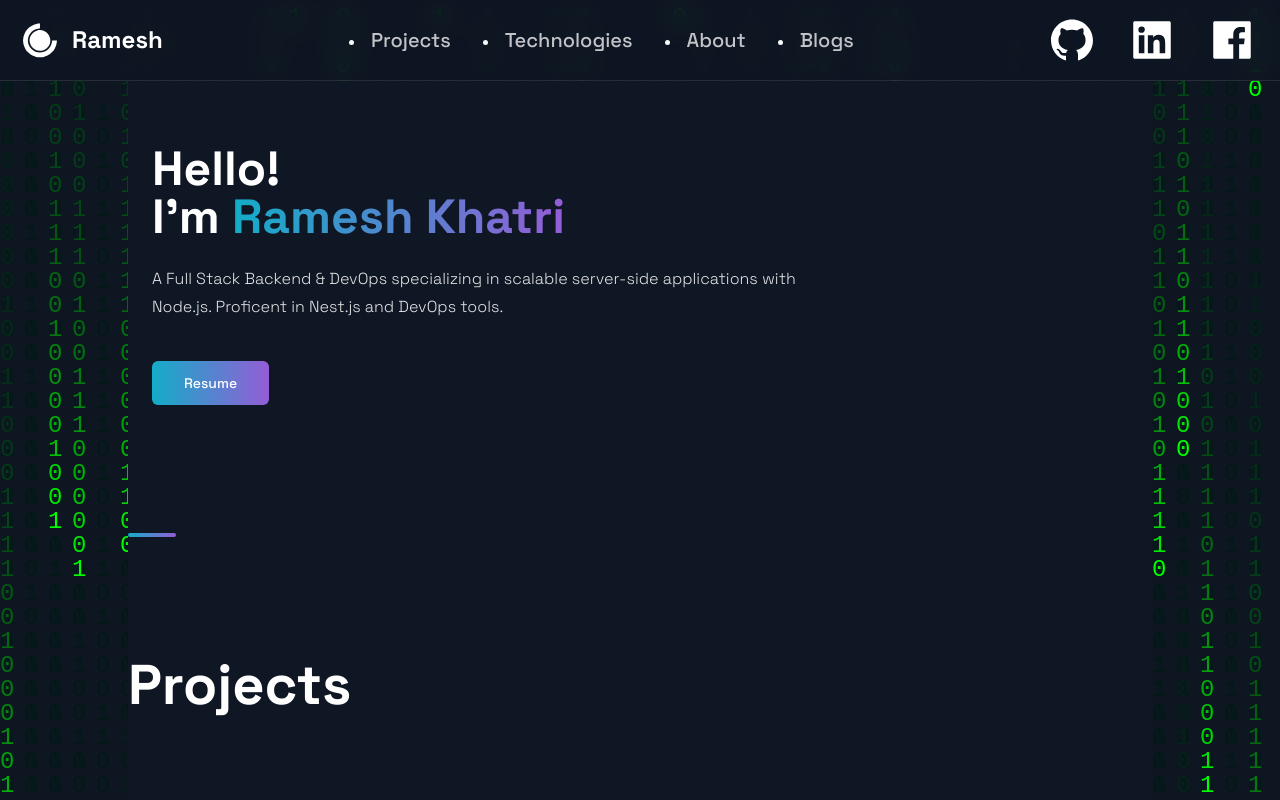
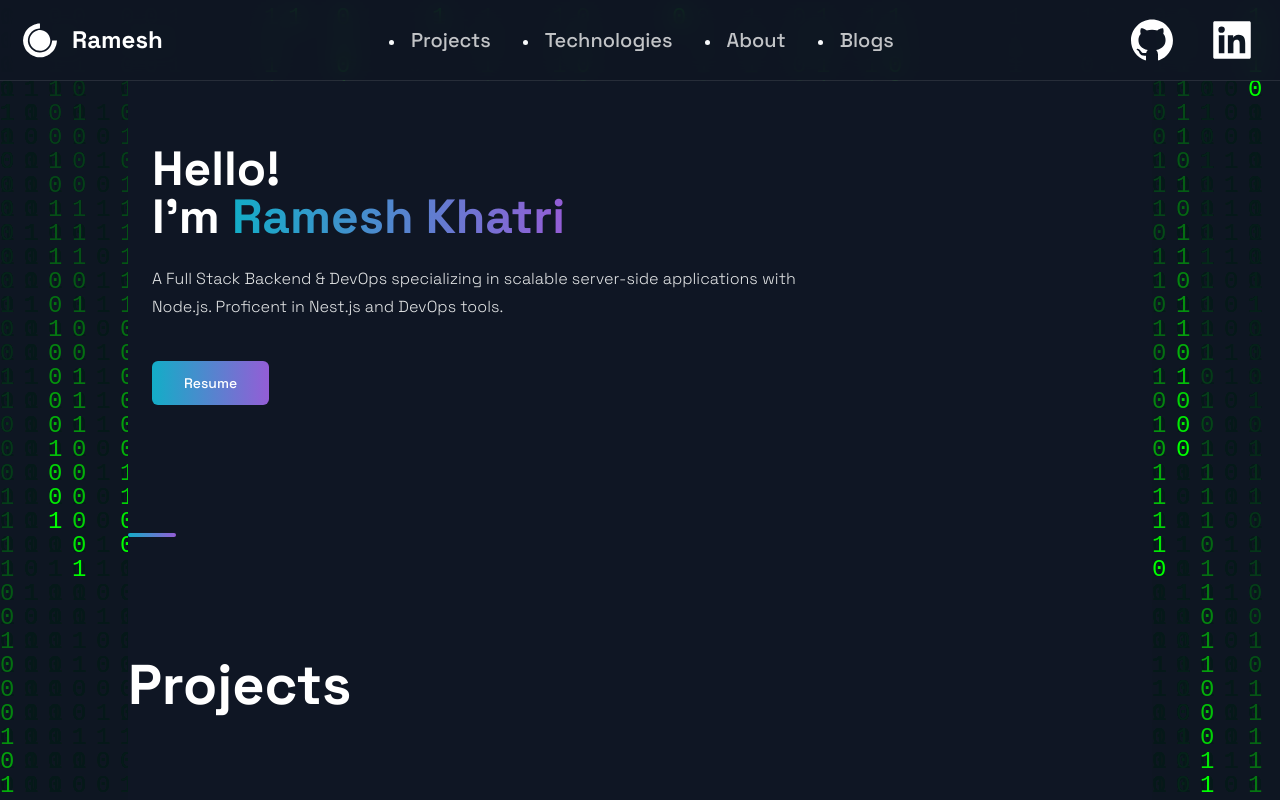
Before and after one commit to KHATRIRAMESH/portfolio, a Next.js app: page / in a window 1280 px wide. Shown: the top 800 px of the page. Built offline with nearby package versions, Linux system fonts and the light colour scheme.

Commit message:
facebook commented header

```diff
--- a/src/components/Header/Header.js
+++ b/src/components/Header/Header.js
@@ -57,9 +57,9 @@ const Header = () => {
         <a href={LinkedInUrl} className="text-white transition-all duration-300 hover:text-[#13ADC7] hover:-translate-y-1 p-2">
           <AiFillLinkedin size="3rem" />
         </a>
-        <a href={FacebookUrl} className="text-white transition-all duration-300 hover:text-[#13ADC7] hover:-translate-y-1 p-2">
+        {/* <a href={FacebookUrl} className="text-white transition-all duration-300 hover:text-[#13ADC7] hover:-translate-y-1 p-2">
           <AiFillFacebook size="3rem" />
-        </a>
+        </a> */}
       </div>
 
       {/* Mobile Menu Icon */}
```
